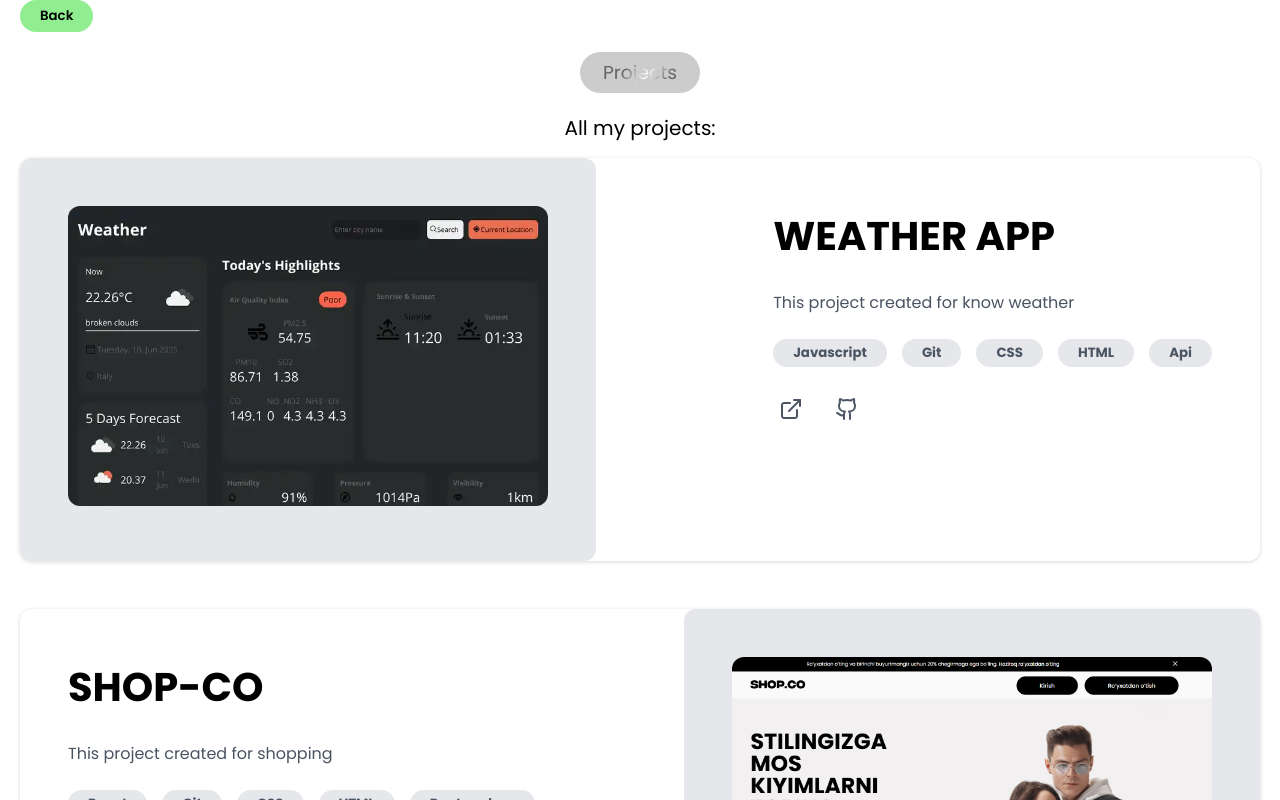
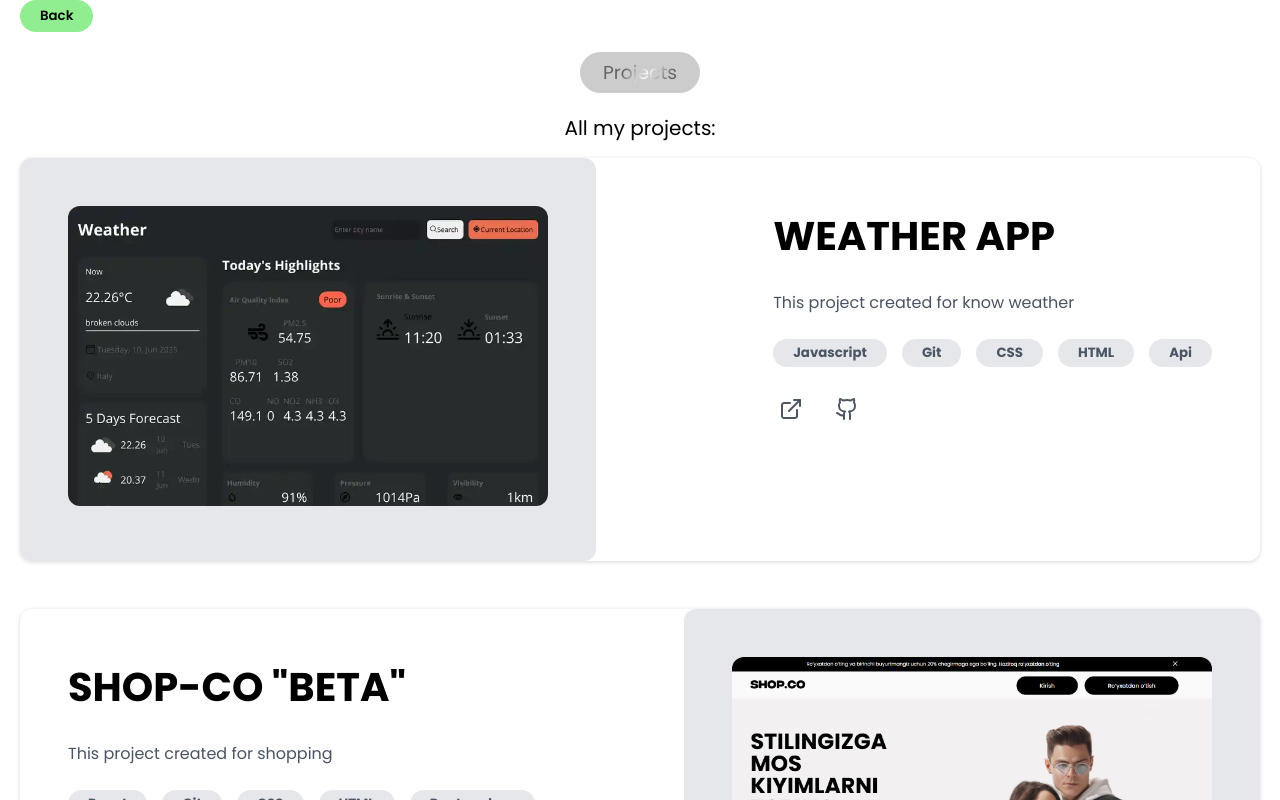
Before and after one commit to Saidazimweb01/New-Portfolio, a React (Vite) app: page /works in a window 1280 px wide. Shown: the top 800 px of the page. Built offline with nearby package versions, Linux system fonts and the light colour scheme.

Commit message:
fix project bugs

```diff
--- a/src/Components/Projects/Projects.jsx
+++ b/src/Components/Projects/Projects.jsx
@@ -119,7 +119,7 @@ function Projects() {
                                 <img width={480} src={shop} alt="" />
                             </div>
                             <div className={mode ? "works__content-black" : "works__content"}>
-                                <h3 className={mode ? "works__name-black" : "works__name"}>Shop-co</h3>
+                                <h3 className={mode ? "works__name-black" : "works__name"}>Shop-co "BETA"</h3>
                                 <p className={mode ? "works__info-black" : "works__info"}>
                                     This project created for shopping
                                 </p>
```
